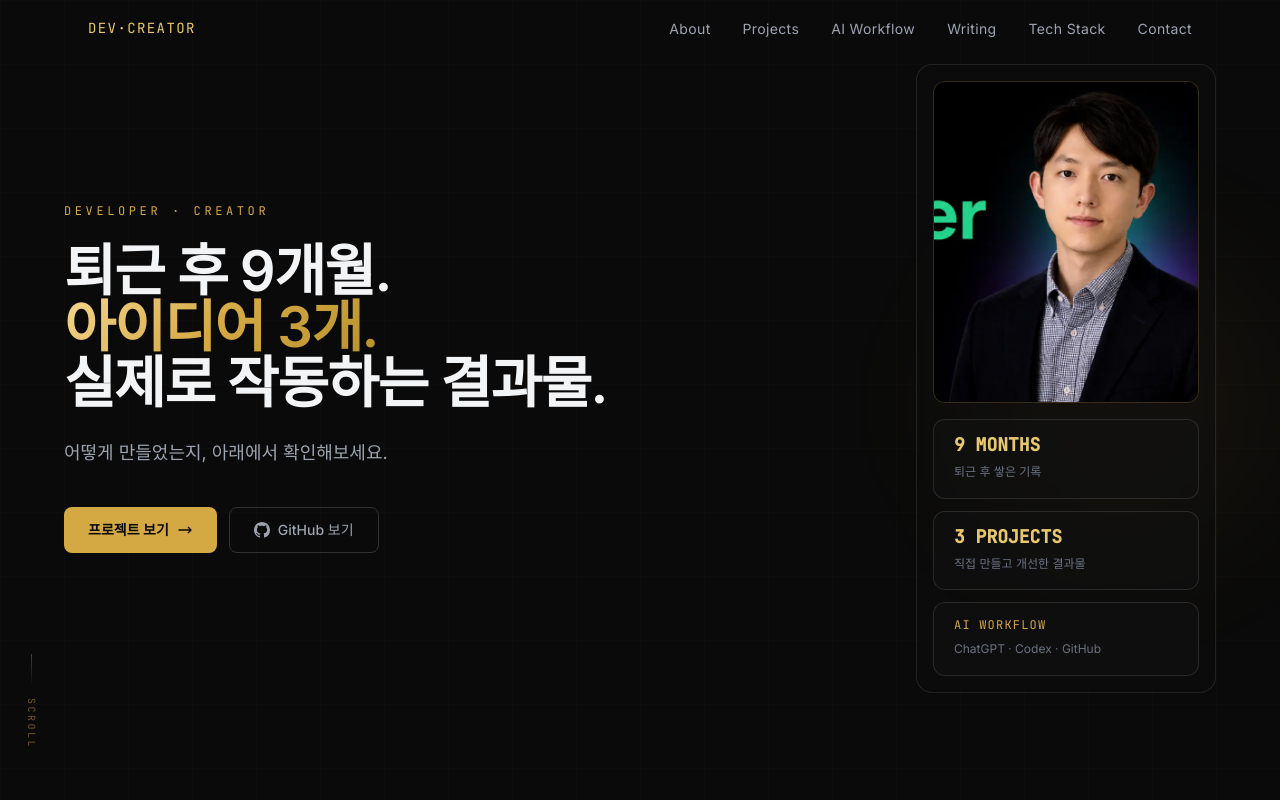
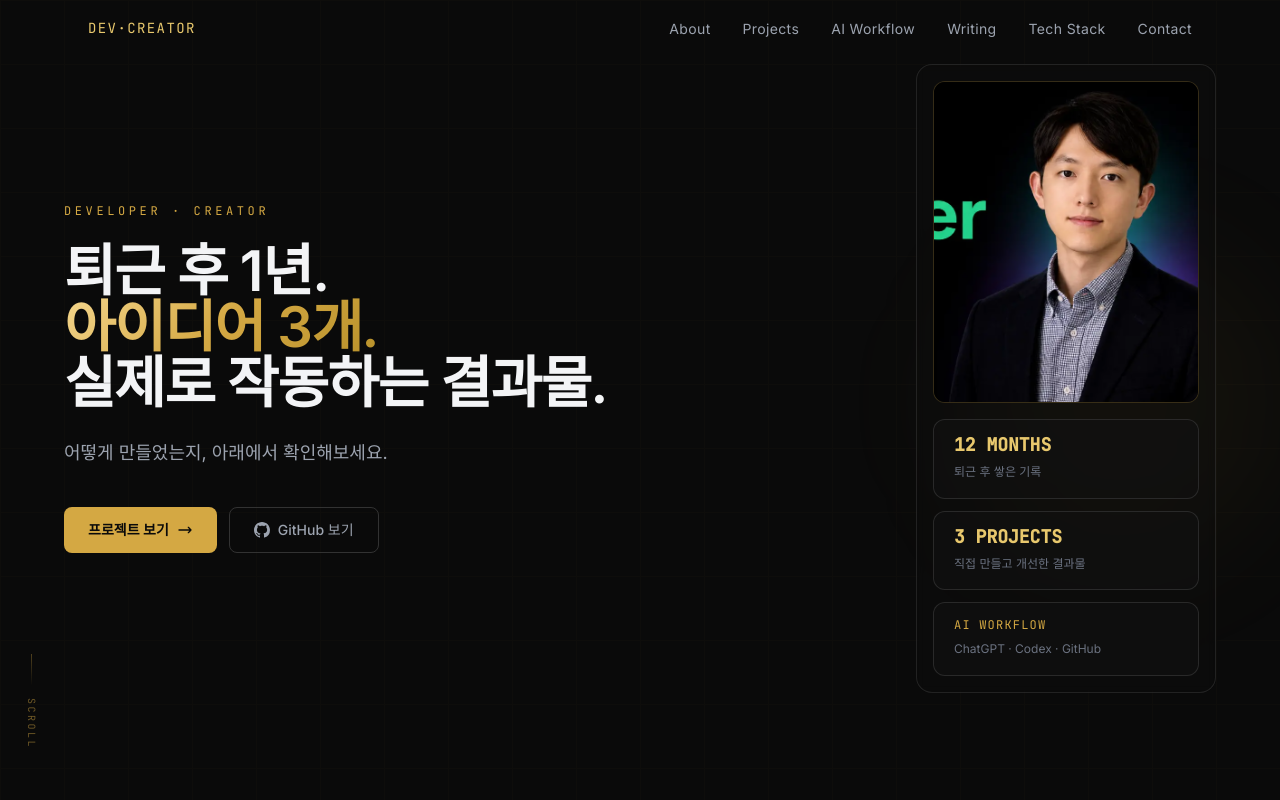
Before and after one commit to gustj369/portfolio, a React (Vite) app: page / in a window 1280 px wide. Shown: the top 800 px of the page. Built offline with nearby package versions, Linux system fonts and the light colour scheme.

Commit message:
글쓰기 기간 1년으로 고정 (동적 계산 제거)
Co-Authored-By: Claude Sonnet 4.6 <noreply@anthropic.com>

```diff
--- a/src/App.jsx
+++ b/src/App.jsx
@@ -1,5 +1,4 @@
 import "./App.css";
-import { getWritingMonths } from "./data/projects";
 import Navbar from "./components/Navbar";
 import Hero from "./components/Hero";
 import About from "./components/About";
@@ -10,7 +9,7 @@ import TechStack from "./components/TechStack";
 import Contact from "./components/Contact";
 
 function App() {
-  const months = getWritingMonths();
+  const months = 12;
 
   return (
     <div className="bg-dark-900 text-gray-100 min-h-screen">
```
